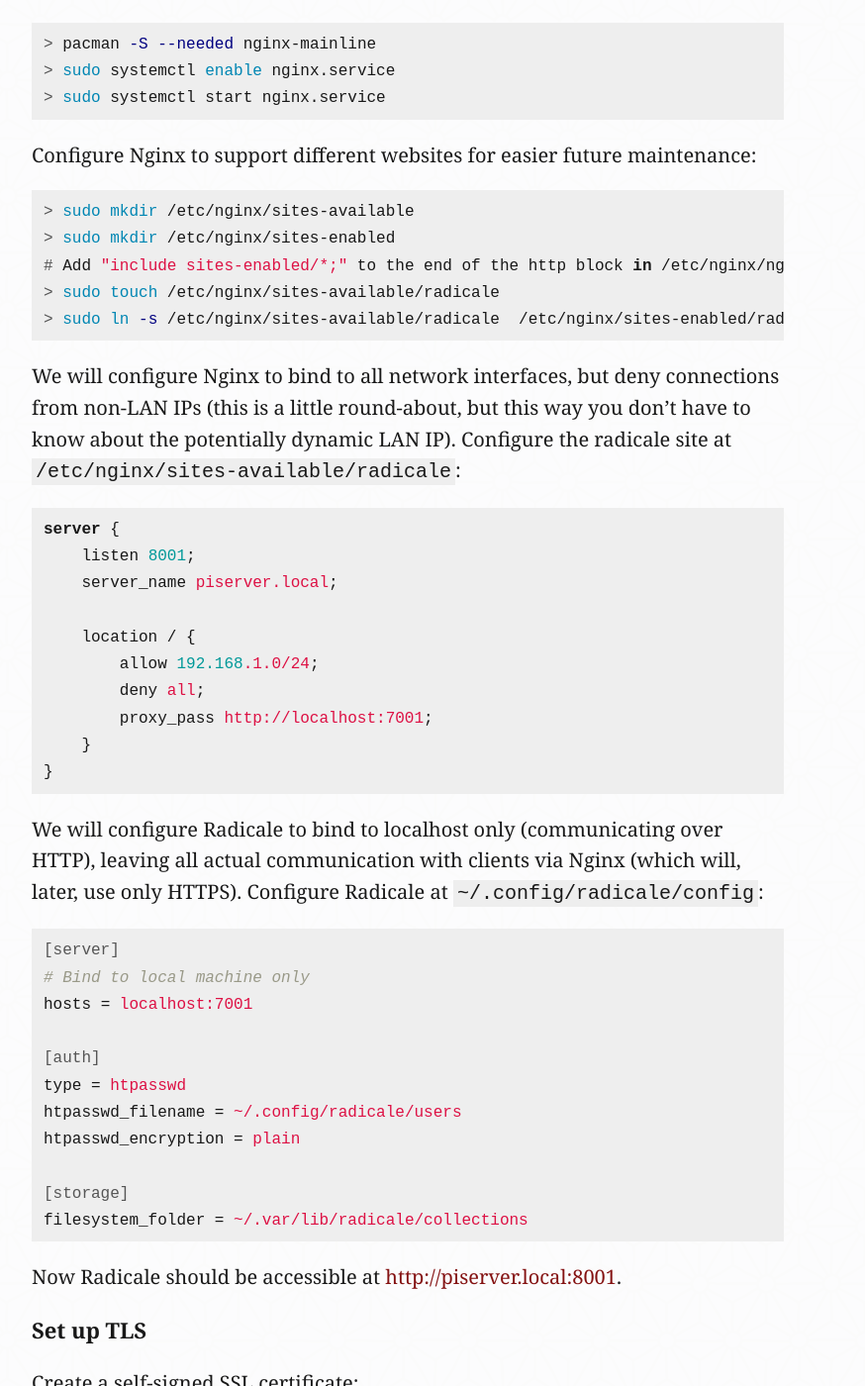
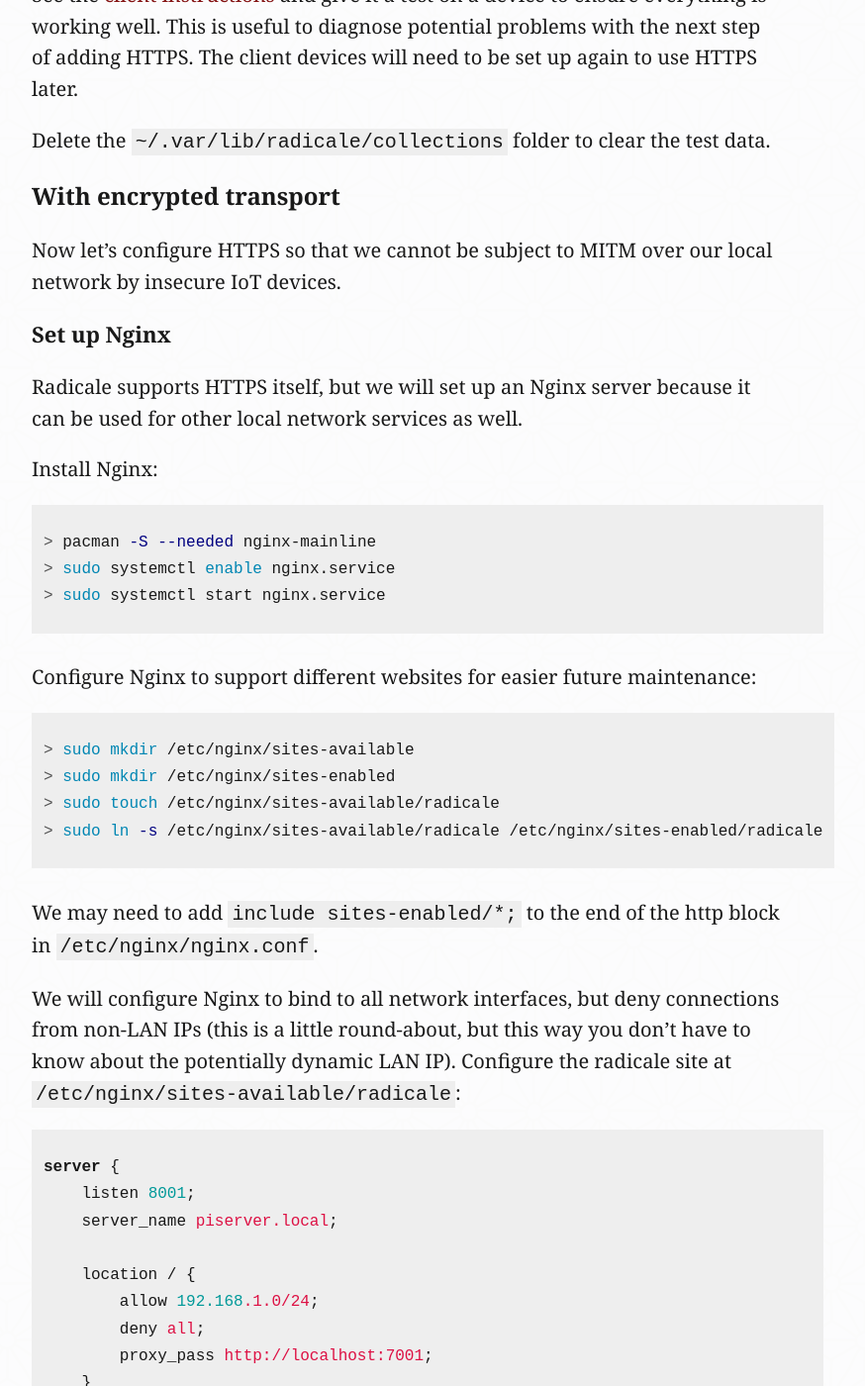
Before and after one commit to QasimK/qasimk.github.io, a Jekyll site: the page built from collections/_posts/2017-10-22-radicale-server.md, in a window 1280 px wide and 1400 px high, scrolled down 5121 px. Shown: the whole window at 99% size, without its empty margins (228-1102 px from the left). Built offline with Jekyll 4.4.1, drawn with Linux system fonts in a browser that asks for light colours; some web fonts are replaced; some of the changed text lies outside the part shown.

Commit message:
Improve code block widths

````diff
--- a/_sass/themes/_light.sass
+++ b/_sass/themes/_light.sass
@@ -158,3 +158,15 @@
 p, li
     code
         padding: 0.1em 0.2em
+
+
+/* Code blocks - dynamic widths */
+// TODO: Can we identify divs better?
+div.highlighter-rouge
+    width: calc(50vw + 15em)
+
+div.highlight
+    // TODO: Variable for content width
+    display: inline-block
+    min-width: 40em
+    max-width: calc(50vw + 18em)
--- a/collections/_posts/2017-10-22-radicale-server.md
+++ b/collections/_posts/2017-10-22-radicale-server.md
@@ -35,7 +35,7 @@
 > touch ~/.config/radicale/config
 ```
 
-Now configure radicale at `~/.config/radicale/config`:
+Now configure Radicale at `~/.config/radicale/config`:
 
 ```ini
 [server]
@@ -185,10 +185,11 @@
 ```console
 > sudo mkdir /etc/nginx/sites-available
 > sudo mkdir /etc/nginx/sites-enabled
-# Add "include sites-enabled/*;" to the end of the http block in /etc/nginx/nginx.conf
 > sudo touch /etc/nginx/sites-available/radicale
-> sudo ln -s /etc/nginx/sites-available/radicale  /etc/nginx/sites-enabled/radicale
+> sudo ln -s /etc/nginx/sites-available/radicale /etc/nginx/sites-enabled/radicale
 ```
+
+We may need to add `include sites-enabled/*;` to the end of the http block in `/etc/nginx/nginx.conf`.
 
 We will configure Nginx to bind to all network interfaces, but deny connections from non-LAN IPs (this is a little round-about, but this way you don't have to know about the potentially dynamic LAN IP). Configure the radicale site at `/etc/nginx/sites-available/radicale`:
 
````
